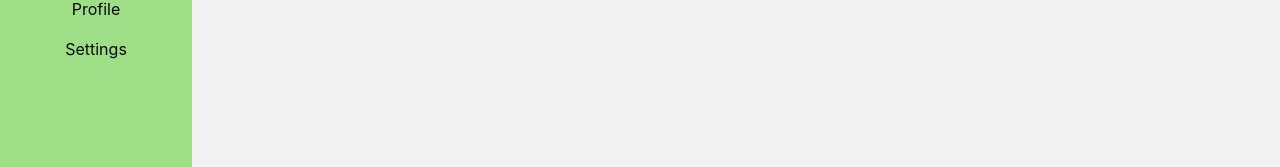
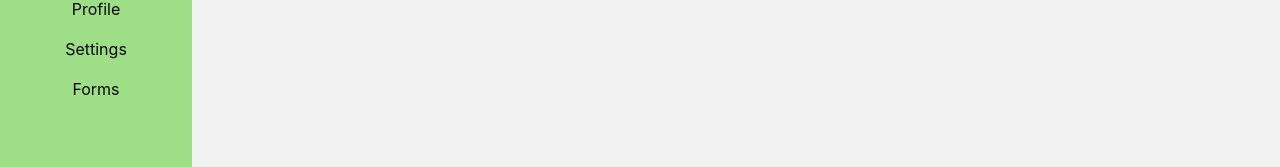
Before and after one commit to Anieto86/LabLink-client, a React (Vite) app: page / in a window 1280 px wide. Shown: the part 115-282 px from the top of the page. Built offline with nearby package versions, Linux system fonts and the light colour scheme.

Commit message:
adding FormBuilder component

```diff
--- /dev/null
+++ b/src/app/features/FormTemplates/FormBuilder.tsx
@@ -0,0 +1,3 @@
+export const FormBuilder = () => {
+  return <>FormBuilder</>
+}
--- a/src/app/features/FormTemplates/FormTemplates.tsx
+++ b/src/app/features/FormTemplates/FormTemplates.tsx
@@ -1,7 +1,7 @@
-import type { FormTemplate } from '@/components/app/features/FormTemplates/formTempaltesTypes'
+import type { FormTemplate } from './FormTemplateTypes'
 import { FormTemplateViewModel } from './FormTemplateViewModel'
 
-const FormTemplates = () => {
+export const FormTemplates = () => {
   const { formTemplates, isLoading, error } = FormTemplateViewModel()
 
   if (isLoading) return <p>Loading...</p>
@@ -22,5 +22,3 @@ const FormTemplates = () => {
     </div>
   )
 }
-
-export default FormTemplates
--- a/src/app/layout/Sidebar.tsx
+++ b/src/app/layout/Sidebar.tsx
@@ -3,7 +3,8 @@ import { Link } from 'react-router-dom'
 const sidebarContent = [
   { text: 'Innovation', link: '/innovation' },
   { text: 'Profile', link: '/profile' },
-  { text: 'Settings', link: '/settings' }
+  { text: 'Settings', link: '/settings' },
+  { text: 'Forms', link: '/forms' }
 ]
 
 const Sidebar = () => {
--- /dev/null
+++ b/src/app/pages/forms/Forms.tsx
@@ -0,0 +1,13 @@
+import { FormBuilder } from '@/app/features/FormTemplates/FormBuilder'
+import { FormTemplates } from '@/app/features/FormTemplates/FormTemplates'
+
+const Forms = () => {
+  return (
+    <>
+      <FormTemplates />
+      <FormBuilder />
+    </>
+  )
+}
+
+export default Forms
--- a/src/routes/authenticatedRoutes.tsx
+++ b/src/routes/authenticatedRoutes.tsx
@@ -7,25 +7,27 @@ const Dashboard = lazy(() => import('@/app/layout/Dashboard'))
 const Profile = lazy(() => import('@/app/pages/profile/Profile'))
 const Settings = lazy(() => import('@/app/pages/settings/Settings'))
 const Innovation = lazy(() => import('@/app/pages/innovation/Innovation'))
+const Forms = lazy(() => import('@/app/pages/forms/Forms'))
 const MindMap = lazy(() => import('@/app/pages/mind-map/MindMap'))
 
 const AuthenticatedRoutes: React.FC = () => {
   return (
     <Suspense fallback={<div>Loading...</div>}>
       <Routes>
-        {/* Ruta raíz que usa Dashboard como layout */}
+        {/* Root route using Dashboard as layout */}
         <Route path="/" element={<Dashboard />} errorElement={<NotFound />}>
+          <Route path="innovation" element={<Innovation />} errorElement={<NotFound />} />
           <Route path="profile" element={<Profile />} errorElement={<NotFound />} />
           <Route path="settings" element={<Settings />} errorElement={<NotFound />} />
-          <Route path="innovation" element={<Innovation />} errorElement={<NotFound />} />
+          <Route path="forms" element={<Forms />} errorElement={<NotFound />} />
 
-          {/* Rutas anidadas para MindMappingLayout */}
+          {/* Nested routes for MindMappingLayout */}
           <Route element={<MindMappingLayout />}>
             <Route path="brainstorming" element={<MindMap />} />
           </Route>
         </Route>
 
-        {/* Ruta catch-all para manejar 404 */}
+        {/* Catch-all route to handle 404 */}
         <Route path="*" element={<NotFound />} />
       </Routes>
     </Suspense>
```
Also changed, not shown: src/app/features/FormTemplates/FormTemplateTypes.ts (renamed from src/app/features/FormTemplates/formTempaltesTypes.ts).
